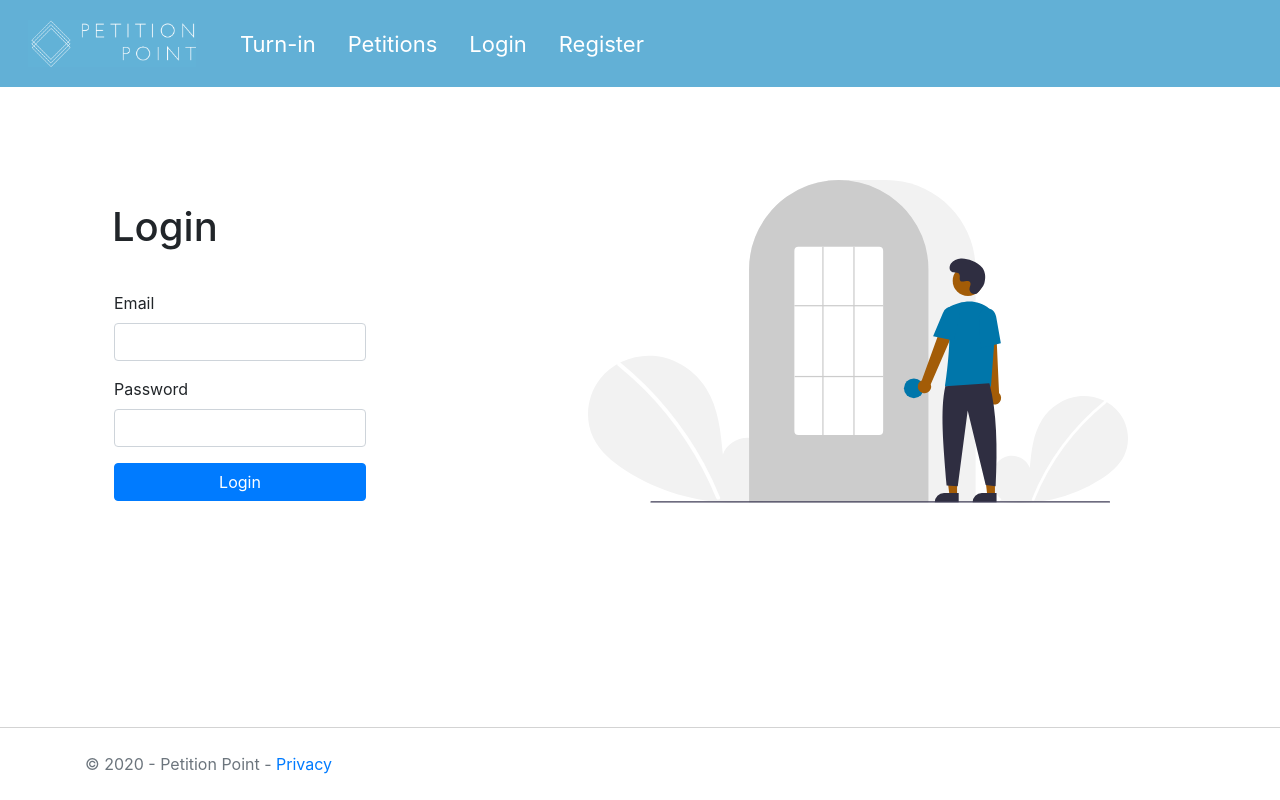
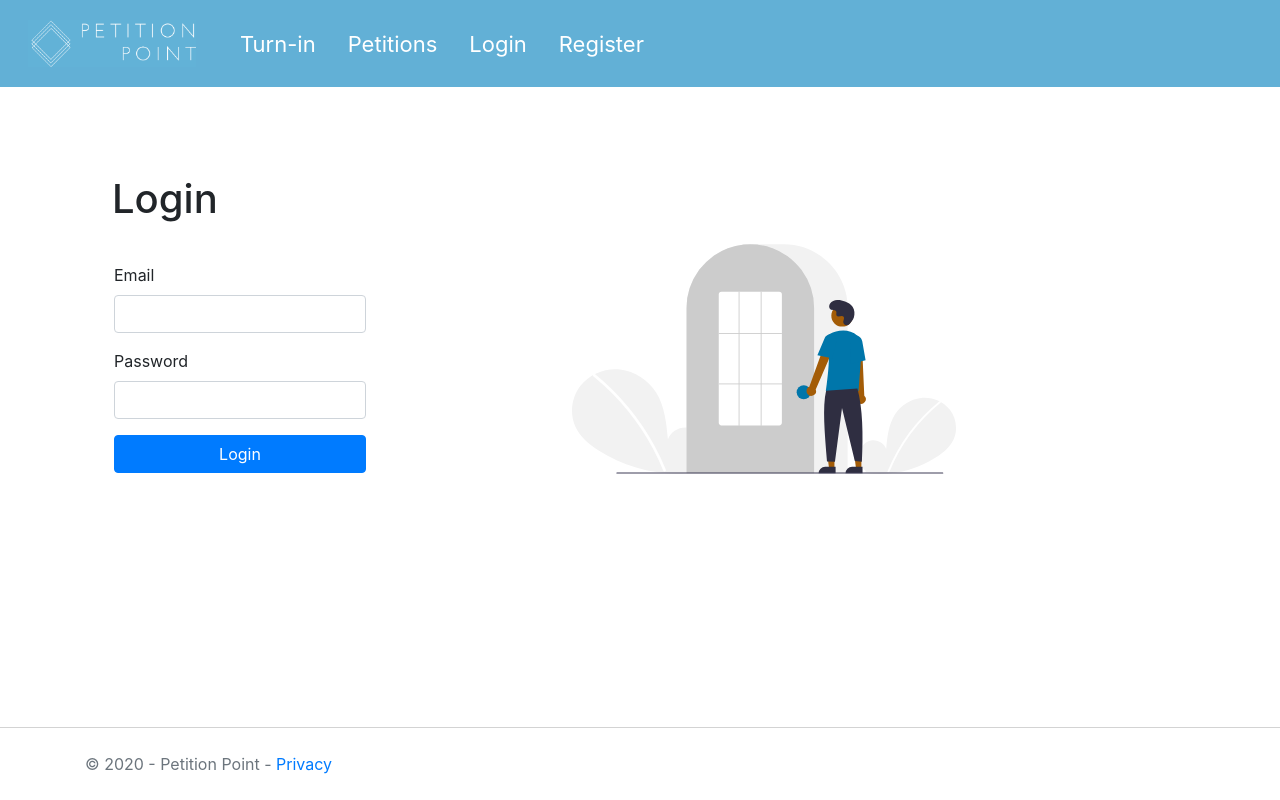
Before and after one commit to AaronTJDev/petitionpoint, a React (Create React App) app: page /login in a window 1280 px wide. Built offline with nearby package versions, Linux system fonts and the light colour scheme.

Commit message:
responsive layout fixes to registration/login drawings

```diff
--- a/src/components/Account/Login.js
+++ b/src/components/Account/Login.js
@@ -76,7 +76,7 @@ export default class Login extends React.Component {
                             null
                     }
                 </form>
-                <div id="login-img" className="mx-3"></div>
+                <div id="login-img" className="account-drawing px-md-3 px-lg-5"></div>
             </div>
         );
     }
--- a/src/components/Account/Register.js
+++ b/src/components/Account/Register.js
@@ -126,7 +126,7 @@ export default class Register extends React.Component {
 						}
                 	</div>
               	</form>
-				<div id="register-img" className="mx-5"></div>
+				<div id="register-img" className="account-drawing px-md-3 px-lg-5"></div>
           	</div>
     	);
     }
--- a/src/components/Account/account.css
+++ b/src/components/Account/account.css
@@ -15,38 +15,24 @@
   width: 100%;
 }
 #login-img {
-  display: inline-block;
-  position: relative;
-  height: 400px;
-  width: 540px;
   background: url(../../img/login.svg);
-  background-position: bottom;
-  background-repeat: no-repeat;
-  background-size: contain;
-  bottom: -16px;
 }
 #register-img {
+  background: url(../../img/register.svg);
+}
+.account-drawing {
+  position: relative;
   display: inline-block;
-  position: relative;
-  height: 400px;
-  width: 540px;
-  background: url(../../img/register.svg);
-  background-position: bottom;
-  background-repeat: no-repeat;
-  background-size: contain;
+  background-position: bottom !important;
+  background-repeat: no-repeat !important;
+  background-size: contain !important;
   bottom: -16px;
-}
-@media (max-width: 576px) {
-  #login-img {
-    display: none;
-  }
+  height: 18rem;
+  width: 24rem;
 }
 @media (max-width: 768px) {
-  #login-img {
-    display: none;
-  }
-  #register-img {
-    display: none;
+  .account-drawing {
+    display: none !important;
   }
 }
 @media (max-width: 992px) {
--- a/src/components/Account/account.less
+++ b/src/components/Account/account.less
@@ -24,45 +24,34 @@
 }
 
 #login-img {
-    display: inline-block;
-    position: relative;
-    height: 400px;
-    width: 540px;
     background: url(../../img/login.svg);
-    background-position: bottom;
-    background-repeat: no-repeat;
-    background-size: contain;
-    bottom: -16px;
 }
 
 #register-img {
-    display: inline-block;
+    background: url(../../img/register.svg);
+}
+
+.account-drawing {
     position: relative;
-    height: 400px;
-    width: 540px;
-    background: url(../../img/register.svg);
-    background-position: bottom;
-    background-repeat: no-repeat;
-    background-size: contain;
+    display:inline-block;
+    background-position: bottom !important;
+    background-repeat: no-repeat !important;
+    background-size: contain !important;
     bottom: -16px;
+    height: 18rem;
+    width: 24rem;
 }
 
 
 // Small devices (landscape phones, 576px and up)
 @media (max-width: 576px) {
-    #login-img {
-        display:none;
-    }
+
  }
 
 // Medium devices (tablets, 768px and up)
 @media (max-width: 768px) {
-    #login-img {
-        display:none;
-    }
-
-    #register-img {
-        display:none;
+    .account-drawing {
+        display:none !important;
     }
  }
 
--- a/src/components/Home.js
+++ b/src/components/Home.js
@@ -4,7 +4,7 @@ function Home() {
     return (
         <div className="container">
             <section className="hero row text-center">
-                <h1 id="hero-text" className="col-6 mt-auto mb-auto">MAKING<br />PETITIONING<br /><span id="hero-highlight">SIMPLE</span></h1>
+                <h1 id="hero-text" className="pl-5 col-6 mt-auto mb-auto">MAKING<br />PETITIONING<br /><span id="hero-highlight">SIMPLE</span></h1>
             </section>
             <section className="copy row">
                 <article className="copy-article col-md-6 p-0 d-inline-block" id="coordinator">
--- a/src/styles.css
+++ b/src/styles.css
@@ -103,7 +103,7 @@ footer div {
   #slide-menu-footer {
     color: white;
     text-align: center;
-    background-color: teal;
+    background-color: #ffa63a;
     opacity: 1;
     position: absolute;
     bottom: 0;
```
Also changed, not shown: src/styles.less (+18 -2 lines).
